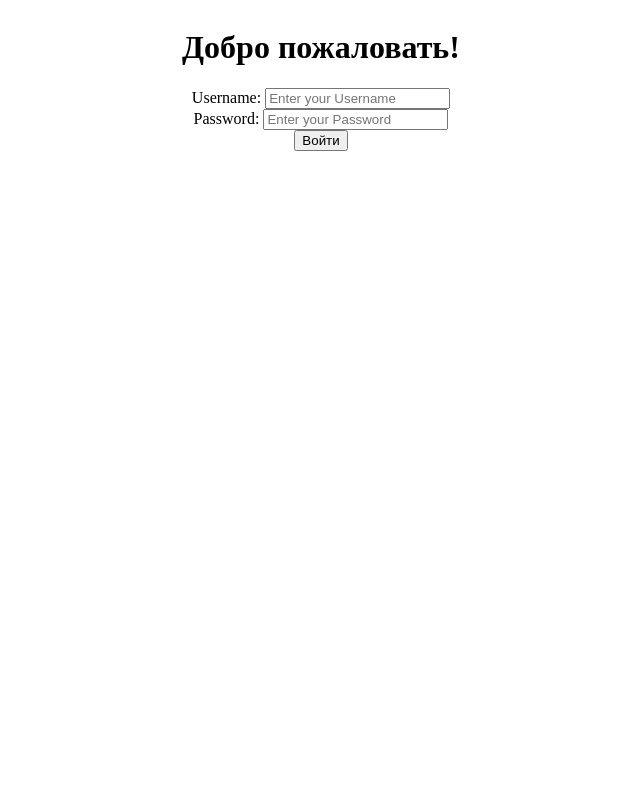
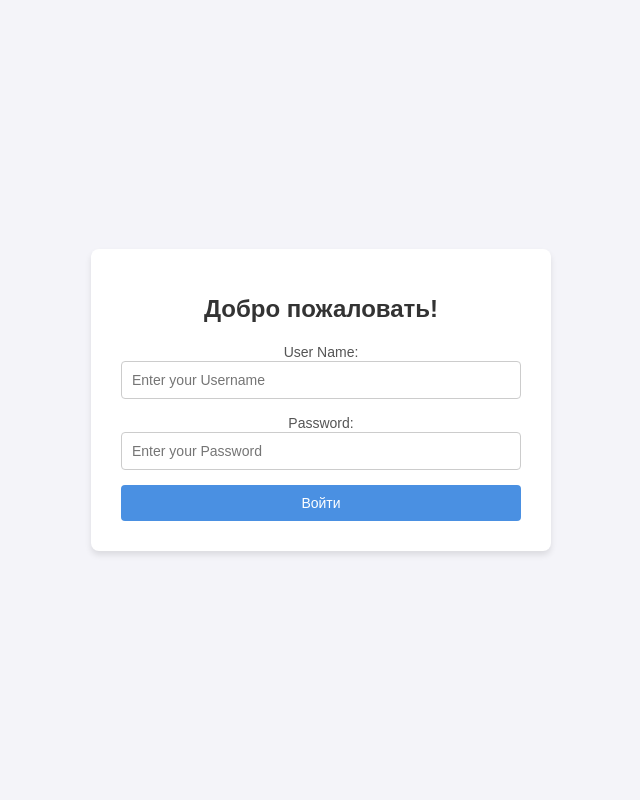
Before and after one commit to sxd993/Notes-app, a Flask app: page / in a window 1280 px wide. Shown: the whole page, without its empty margins (319-959 px from the left). Run offline with Flask 3, Linux system fonts and the light colour scheme.

Commit message:
little bug fix + login page w/o logic

```diff
--- a/static/home.css
+++ b/static/home.css
@@ -1,6 +1,77 @@
+body {
+    font-family: Arial, sans-serif;
+    background-color: #f4f4f9;
+    margin: 0;
+    padding: 0;
+    display: flex;
+    justify-content: center;
+    align-items: center;
+    height: 100vh;
+}
+
 .container {
     display: flex;
     flex-direction: column;
     text-align: center;
     justify-content: center;
+    background-color: #ffffff;
+    padding: 30px;
+    border-radius: 8px;
+    box-shadow: 0 4px 6px rgba(0, 0, 0, 0.1);
+    width: 100%;
+    max-width: 400px;
 }
+
+h1 {
+    font-size: 24px;
+    color: #333333;
+    margin-bottom: 20px;
+}
+
+form {
+    display: flex;
+    flex-direction: column;
+    gap: 15px;
+}
+
+label {
+    text-align: left;
+    font-size: 14px;
+    color: #555555;
+    margin-bottom: 5px;
+}
+
+input[type="text"],
+input[type="password"] {
+    padding: 10px;
+    font-size: 14px;
+    border: 1px solid #cccccc;
+    border-radius: 4px;
+    width: 100%;
+    box-sizing: border-box;
+}
+
+input[type="text"]:focus,
+input[type="password"]:focus {
+    border-color: #4a90e2;
+    outline: none;
+}
+
+button.login-button {
+    padding: 10px 15px;
+    font-size: 14px;
+    background-color: #4a90e2;
+    color: white;
+    border: none;
+    border-radius: 4px;
+    cursor: pointer;
+    transition: background-color 0.3s ease;
+}
+
+button.login-button:hover {
+    background-color: #357ab8;
+}
+
+button.login-button:active {
+    background-color: #2d5a8a;
+}
--- a/templates/home.html
+++ b/templates/home.html
@@ -9,8 +9,8 @@
         <h1>Добро пожаловать!</h1>
         <form method="POST">
             <div class="login">
-                <label for="first">Username:</label>
-                <input type="text" id="first" name="login"
+                <label for="login">User Name:</label>
+                <input type="text" id="login" name="login"
                     placeholder="Enter your Username" required>
             </div>
             <div class="password">
```
